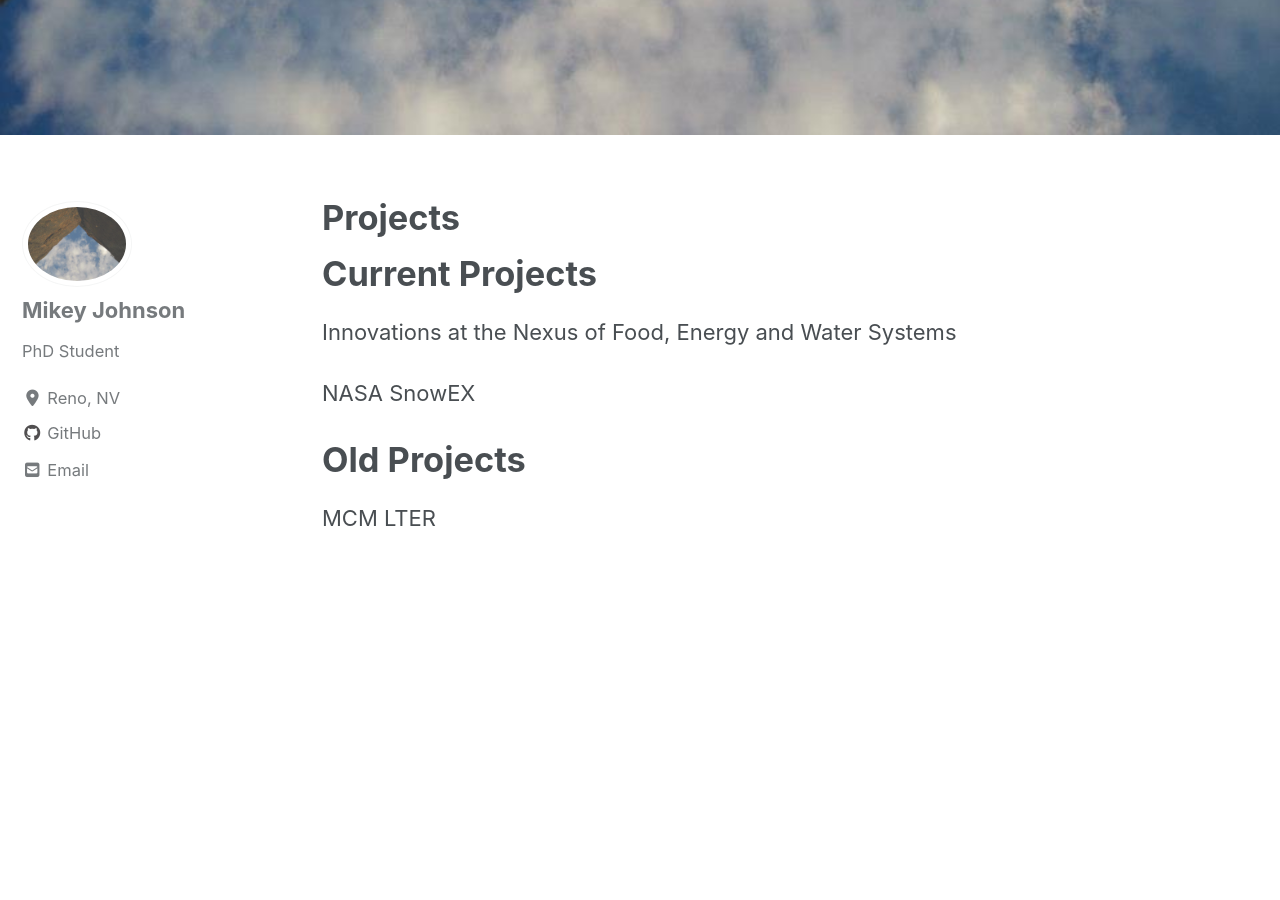
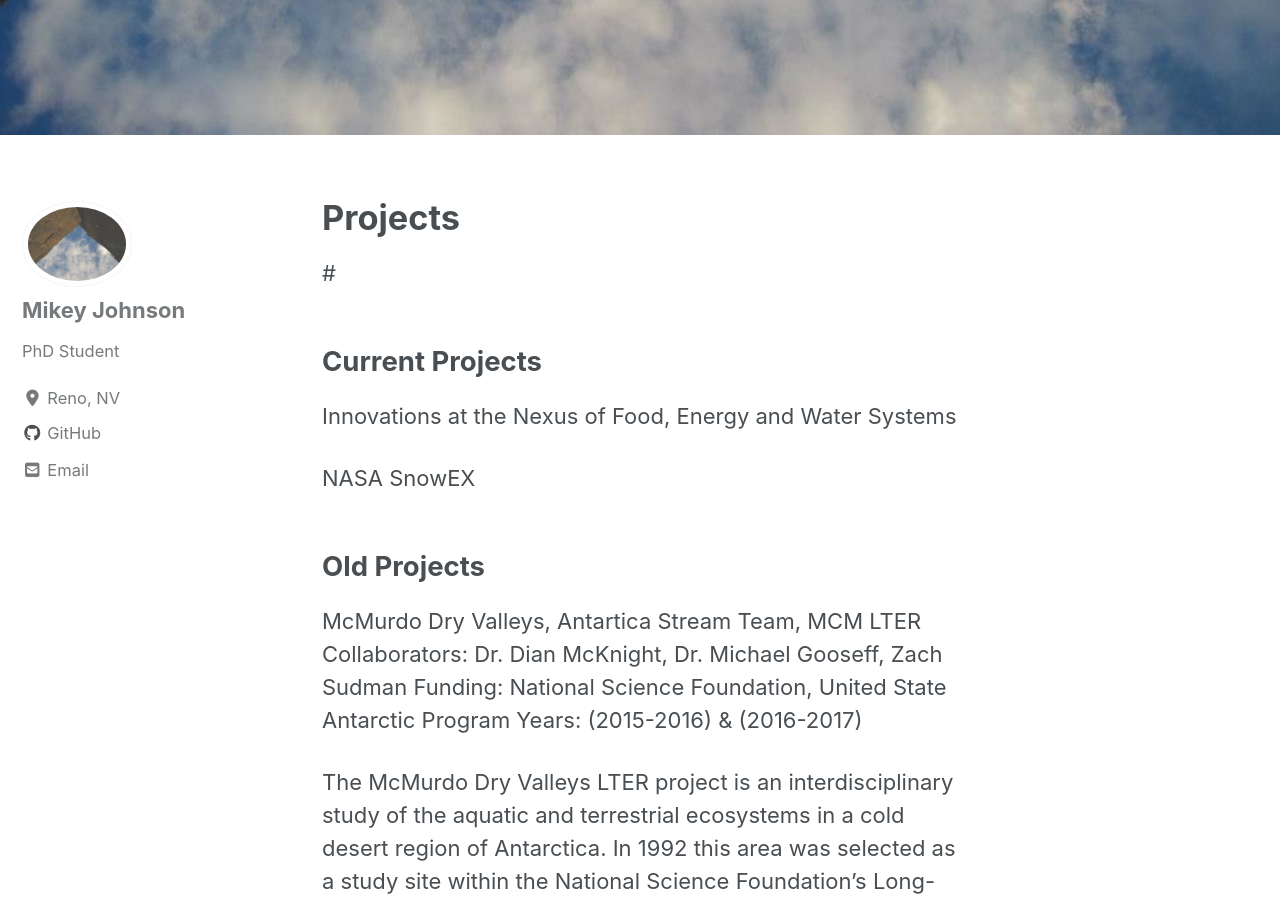
Before and after one commit to aig0216/AlexSnowHydro.github.io, a Jekyll site: the page built from _pages/projects.md, in a window 1280 px wide and 900 px high, scrolled down 914 px. Built offline with Jekyll 4.4.1, drawn with Linux system fonts in a browser that asks for light colours; cached includes are drawn as plain includes; nearby versions of some CDN libraries; some of the changed text lies outside the part shown.

Commit message:
Add files via upload

```diff
--- a/_pages/projects.md
+++ b/_pages/projects.md
@@ -6,14 +6,21 @@ author_profile: true
 header:
   image: "/images/skypick.jpg"
 ---
-
-# Current Projects
+#
+## Current Projects
 
 Innovations at the Nexus of Food, Energy and Water Systems
 
 NASA SnowEX
 
 
-# Old Projects
+## Old Projects
 
-MCM LTER
+McMurdo Dry Valleys, Antartica Stream Team, MCM LTER
+Collaborators: Dr. Dian McKnight, Dr. Michael Gooseff, Zach Sudman
+Funding: National Science Foundation, United State Antarctic Program
+Years: (2015-2016) & (2016-2017)
+
+The McMurdo Dry Valleys LTER project is an interdisciplinary study of the aquatic and terrestrial ecosystems in a cold desert region of Antarctica. In 1992 this area was selected as a study site within the National Science Foundation's Long-term Ecological Research (LTER) Program.
+
+[McMurdo Dry Valleys LTER](http://mcm.lternet.edu/)
```
